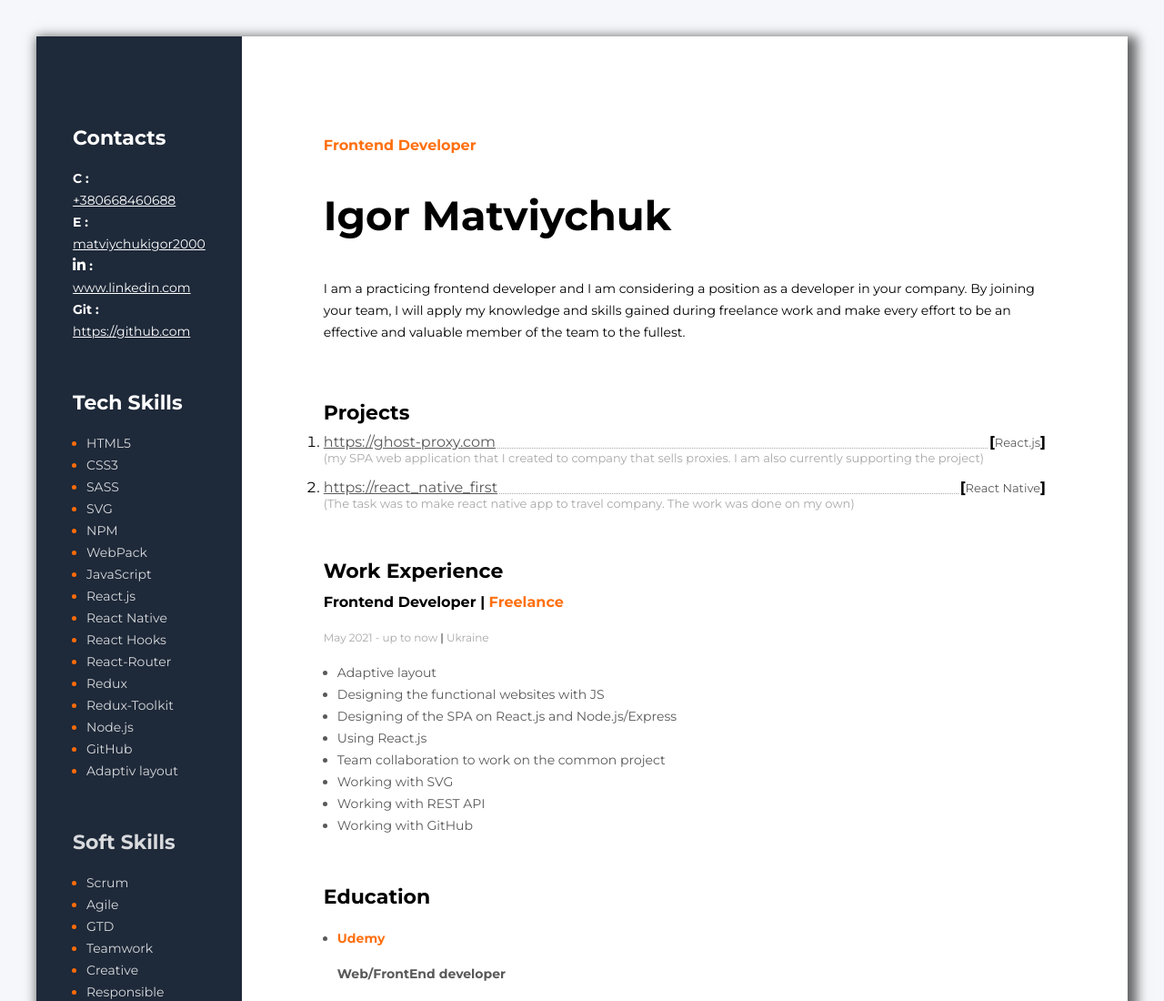
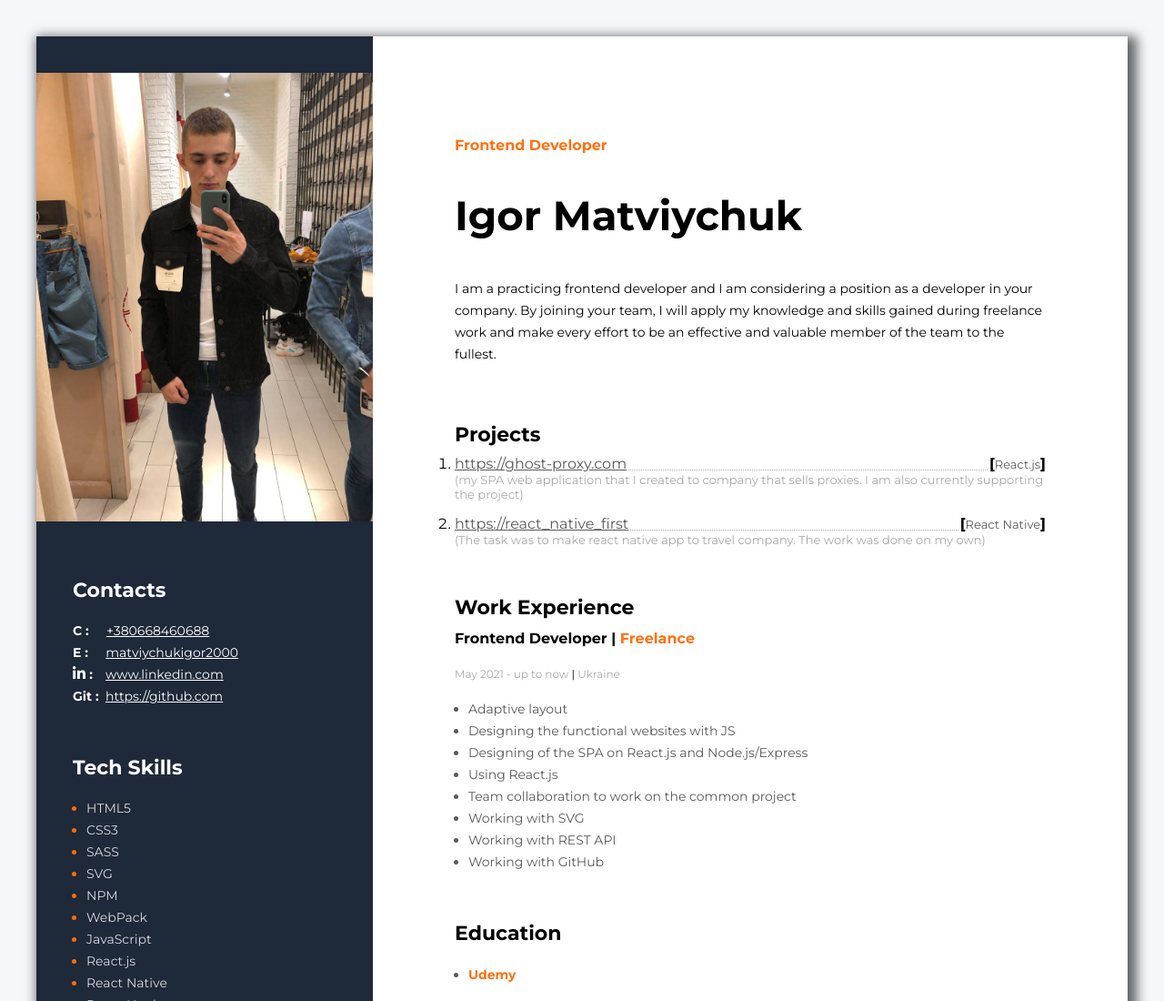
Before and after one commit to matviychukigor/matviychukigor.github.io, a plain HTML site: page index.html in a window 1280 px wide. Shown: the top 1100 px of the page at 91% size. Drawn offline with Linux system fonts and the light colour scheme.

Commit message:
Update index.html

```diff
--- a/index.html
+++ b/index.html
@@ -20,6 +20,8 @@
             <use href="./img/sprite.svg#icon-menu-close"></use>
           </svg>
         </button>
+
+        <img class="my-photo" src="./img/avatars.jpeg" alt="My foto" width="340" />
 
         <!-- Contacts Container-->
         <div class="contacts-contanier">
```
